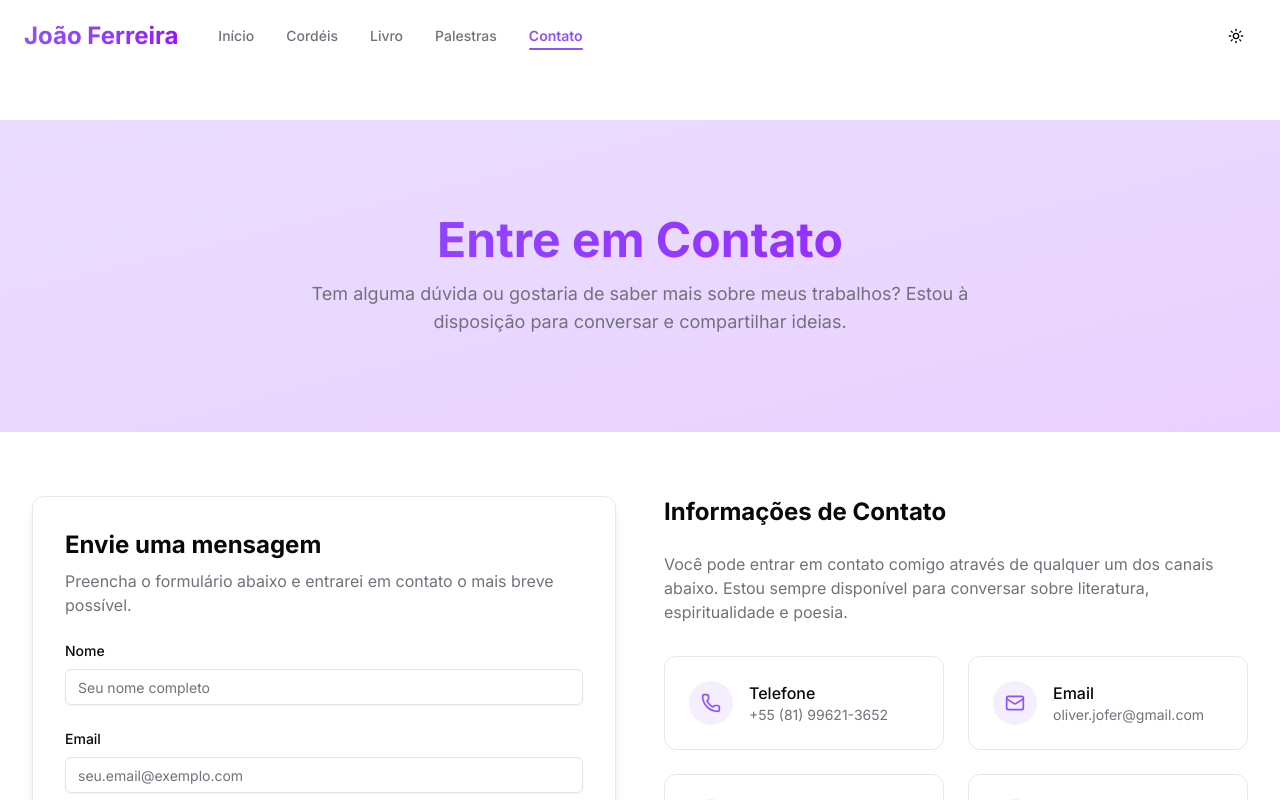
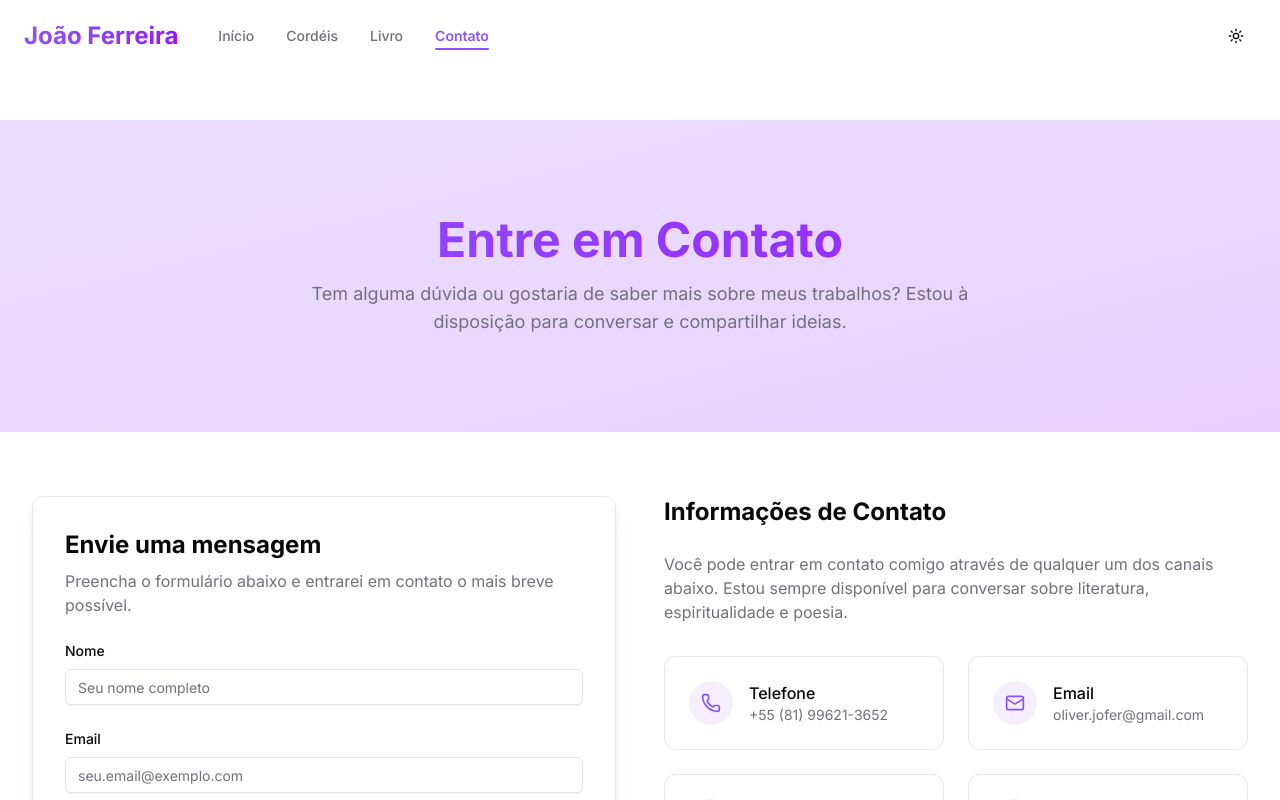
Before and after one commit to HeitorNOC/Jofer, a Next.js app: page /contato in a window 1280 px wide. Shown: the top 800 px of the page. Built offline with nearby package versions, Linux system fonts and the light colour scheme.

Commit message:
fix palestras

```diff
--- a/src/app/page.tsx
+++ b/src/app/page.tsx
@@ -14,7 +14,7 @@ export default function Home() {
       <AboutSection />
       <CordelSection />
       <BookSection />
-      <VideosSection />
+      {/* <VideosSection /> */}
     </main>
   );
 }
--- a/src/components/navbar.tsx
+++ b/src/components/navbar.tsx
@@ -22,7 +22,7 @@ export function Navbar() {
     { title: "Início", href: "/" },
     { title: "Cordéis", href: "/cordeis" },
     { title: "Livro", href: "/livro" },
-    { title: "Palestras", href: "/palestras" },
+    /* { title: "Palestras", href: "/palestras" }, */
     { title: "Contato", href: "/contato" },
   ];
 
```
